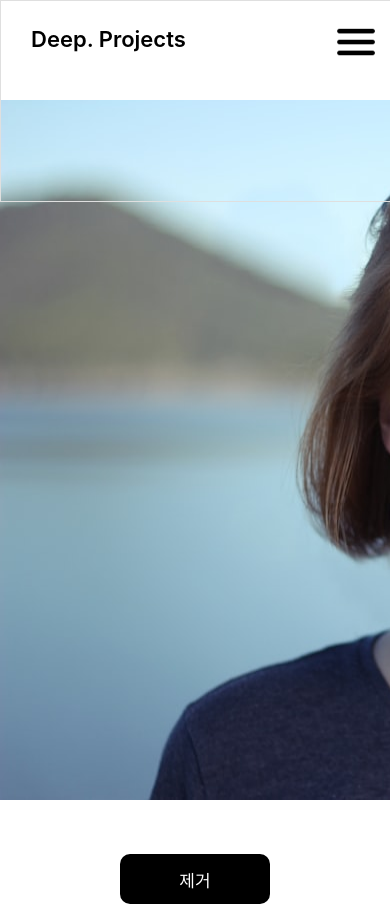
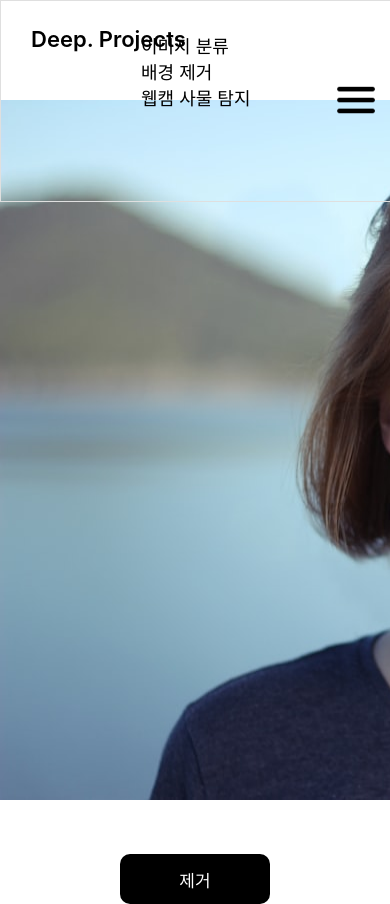
Before and after one commit to chowoosang/React_TensorFlow, a React (Create React App) app: page /delete-background in a window 390 px wide. Both pictures are taken after a click on the picture 356 px from the left and 42 px from the top of the page. Shown: the top 904 px of the page. Built offline with nearby package versions, Linux system fonts and the light colour scheme; the HTML template or start-up script is replaced by a standard one.

Commit message:
반응형 헤더 카테고리 미적용 이슈 해결

```diff
--- a/src/components/header.jsx
+++ b/src/components/header.jsx
@@ -17,12 +17,12 @@ const Header = () => {
 
   return (
     <>
-      <HeaderContainer isClick={isClick} isToggle={isToggle}>
+      <HeaderContainer isClick={isClick}>
         <TopSpace />
         <LogoContainer>
           <LogoTitle onClick={() => navigate("/")}>Deep. Projects</LogoTitle>
         </LogoContainer>
-        <ListContainer>
+        <ListContainer isToggle={isToggle}>
           <Lists>
             <LinkStyle to="/image-identify">이미지 분류</LinkStyle>
           </Lists>
```
